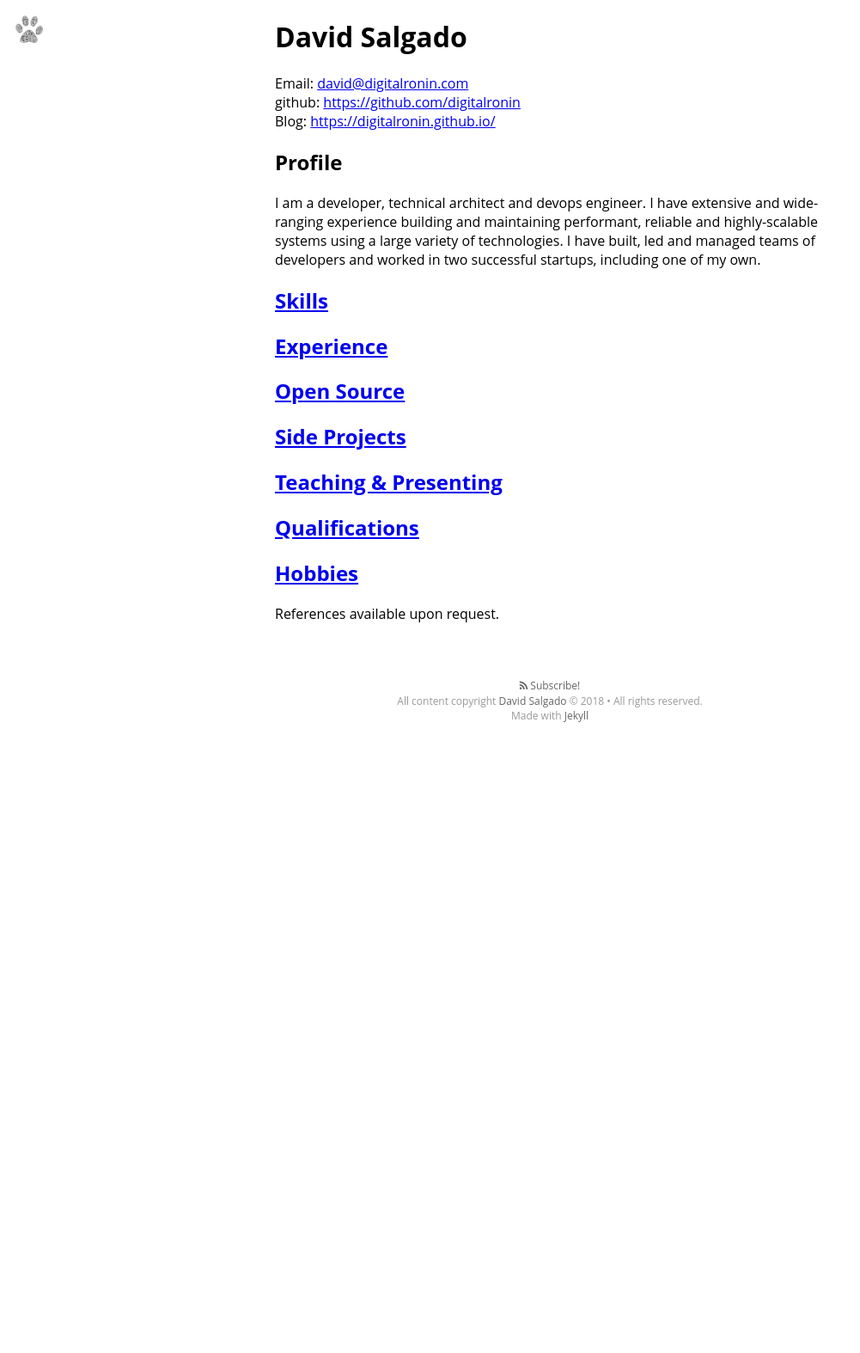
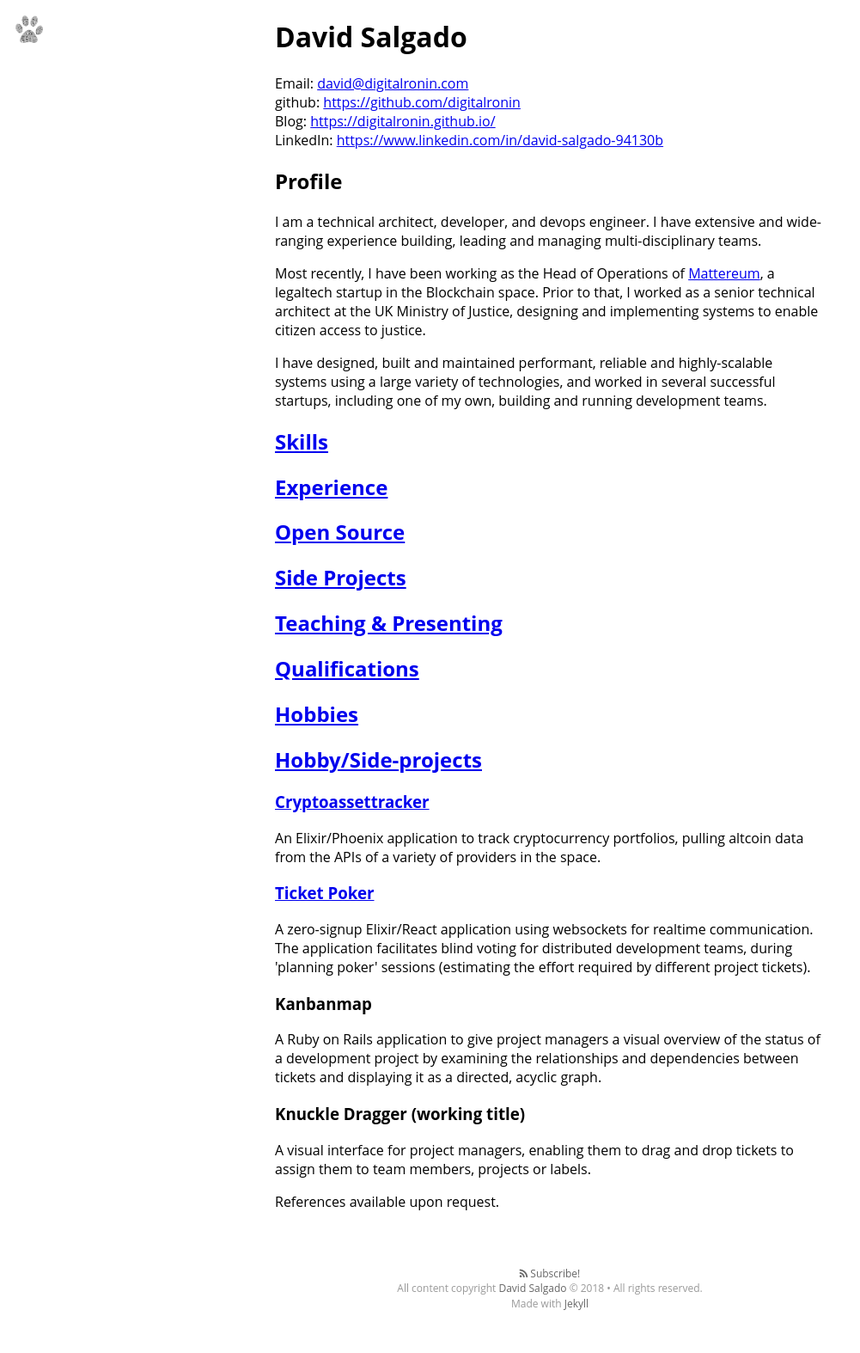
Before and after one commit to digitalronin/digitalronin.github.com, a Jekyll site: the page built from cv/index.html, in a window 1280 px wide. Shown: the whole page at 86% size, without its empty margins (0-1001 px from the left). Built offline with Jekyll 4.4.1, drawn with Linux system fonts in a browser that asks for light colours; nearby versions of some CDN libraries; some web fonts are replaced; before the commit the page ends 900 px from its top, so only the background shows below that.

Commit message:
Update CV for next role

```diff
--- a/cv/index.html
+++ b/cv/index.html
@@ -3,30 +3,70 @@
 ---
 
 <header class="blog-header">
-<h1>David Salgado</h1>
+  <h1>David Salgado</h1>
 </header>
 
 <main class="content container" role="main">
 <caption>
-  Email:
-  <a href="mailto:david@digitalronin.com">david@digitalronin.com</a><br />
+  Email: <a href="mailto:david@digitalronin.com">david@digitalronin.com</a><br />
   github: <a href="https://github.com/digitalronin">https://github.com/digitalronin</a><br />
-  Blog: <a href="https://digitalronin.github.io/">https://digitalronin.github.io/</a>
+  Blog: <a href="https://digitalronin.github.io/">https://digitalronin.github.io/</a><br />
+  LinkedIn: <a href="https://www.linkedin.com/in/david-salgado-94130b/">https://www.linkedin.com/in/david-salgado-94130b</a>
 </caption>
 
 
 <h2>Profile</h2>
 <p>
-  I am a developer, technical architect and devops engineer. I have
-  extensive and wide-ranging experience building and maintaining
-  performant, reliable and highly-scalable systems using a large
-  variety of technologies. I have built, led and managed teams of
-  developers and worked in two successful startups, including one
-  of my own.
+  I am a technical architect, developer, and devops engineer. I
+  have extensive and wide-ranging experience building, leading and
+  managing multi-disciplinary teams.
+</p>
+
+<p>
+  Most recently, I have been working as the Head of Operations
+  of <a href="https://mattereum.com">Mattereum</a>, a legaltech
+  startup in the Blockchain space. Prior to that, I worked as a
+  senior technical architect at the UK Ministry of Justice,
+  designing and implementing systems to enable citizen access to
+  justice.
+</p>
+
+<p>
+  I have designed, built and maintained performant, reliable and
+  highly-scalable systems using a large variety of technologies,
+  and worked in several successful startups, including one of my
+  own, building and running development teams.
 </p>
 
 <h2><a id="skills" href="#" class="collapse">Skills</a></h2>
 <div class="collapsed">
+  <h3>Communication</h3>
+  <p>
+    I am an excellent communicator, with the ability to write
+    clearly and convey information such that it is both easy
+    to understand and, just as importantly, difficult to
+    <i>mis</i>understand.
+  </p>
+  <p>
+    I can talk to both technical and business people in ways
+    that make sense, explaining technical concepts and
+    constraints to the non-technical, and business realities
+    to technical staff, without making either group feel
+    belittled of frustrated.
+  </p>
+  <p>
+    I am an experienced and capable presenter, comfortable
+    both on stage and on camera.
+    <ul>
+      <li>
+        <a href="https://www.youtube.com/watch?v=XlLF4iS6f0o">Video discussing Mattereum's Smart Property Register</a>
+      </li>
+      <li>
+        <a href="https://skillsmatter.com/skillscasts/7633-elixir-for-rubyists">Presentation on Elixir for Rubyists</a>
+      </li>
+    </ul>
+  </p>
+
   <h3>Programming Languages</h3>
   <ul>
     <li>
@@ -232,7 +272,27 @@
 <h2><a id="experience" href="#" class="collapse">Experience</a></h2>
 
 <div class="collapsed">
-  <h3>2016 – present Technical Architect at the Ministry of Justice</h3>
+  <h3>2018 - present Head of Operations at <a href="https://mattereum.com">Mattereum</a></h3>
+  <p>
+    Described by
+    <a href="https://techcrunch.com/2018/11/11/mattereum-perhaps-the-worlds-weirdest-and-most-daring-startup-intends-to-own-literally-everything">TechCrunch</a>
+    as &quot;perhaps the world’s weirdest and most daring startup,&quot;
+    Mattereum aims to bring blockchain smart contracts into the
+    real world in a way that will be genuinely practical for
+    international trade, with a rigorous legal foundation.
+  </p>
+  <p>
+    As a member of the management team, I worked closely with a group
+    of insanely smart founders and experts to realise this vision.
+  </p>
+  <p>
+    I also developed proof of concept applications which combined
+    <a href="https://ethereum.org"> Ethereum </a>
+    smart contracts (written in <a href="https://github.com/ethereum/solidity">Solidity</a>)
+    with web applications written in React/NextJS and Ruby on Rails.
+  </p>
+
+  <h3>2016 – 2018 Senior Technical Architect at the Ministry of Justice</h3>
   <p>
     Working as part of multi-disciplinary, agile teams, I worked
     on a variety of projects including <a
@@ -257,9 +317,9 @@
   </p>
   <p>
     I also participated in discussions and research on potential
-    uses for distributed ledger technology, both within the Ministry
-    of Justice, and in working groups with a broader government
-    perspective.
+    uses for distributed ledger (blockchain) technology, both within
+    the Ministry of Justice, and in working groups with a broader
+    government perspective.
   </p>
 
   <h3>2006 – 2016 CTO &amp; Co-Founder of Admoda</h3>
@@ -456,9 +516,40 @@
     <li>Snowboarding</li>
     <li>Kayaking</li>
     <li>Scuba-diving</li>
-    <li>Languages (I speak passable Japanese, French and Spanish, and I&lsquo;m learning German, Italian and Russian).</li>
+    <li>Languages (I speak passable Japanese, French and Spanish)</li>
   </ul>
 </div>
+
+<h2><a id="side_projects" href="#" class="collapse">Hobby/Side-projects</a></h2>
+
+<h3><a href="https://cryptoassettracker.xyz">Cryptoassettracker</a></h3>
+<p>
+  An Elixir/Phoenix application to track cryptocurrency portfolios, pulling
+  altcoin data from the APIs of a variety of providers in the space.
+</p>
+
+<h3><a href="https://ticket-poker.org">Ticket Poker</a></h3>
+<p>
+  A zero-signup Elixir/React application using websockets for realtime
+  communication. The application facilitates blind voting for
+  distributed development teams, during 'planning poker' sessions (estimating
+  the effort required by different project tickets).
+</p>
+
+<h3>Kanbanmap</h3>
+<p>
+  A Ruby on Rails application to give project managers a visual
+  overview of the status of a development project by examining
+  the relationships and dependencies between tickets and displaying
+  it as a directed, acyclic graph.
+</p>
+
+<h3>Knuckle Dragger (working title)</h3>
+<p>
+  A visual interface for project managers, enabling them to drag
+  and drop tickets to assign them to team members, projects or
+  labels.
+</p>
 
 <p>References available upon request.</p>
 </main>
```
Also changed, not shown: other parts of cv/index.html (+1 -1 lines).
